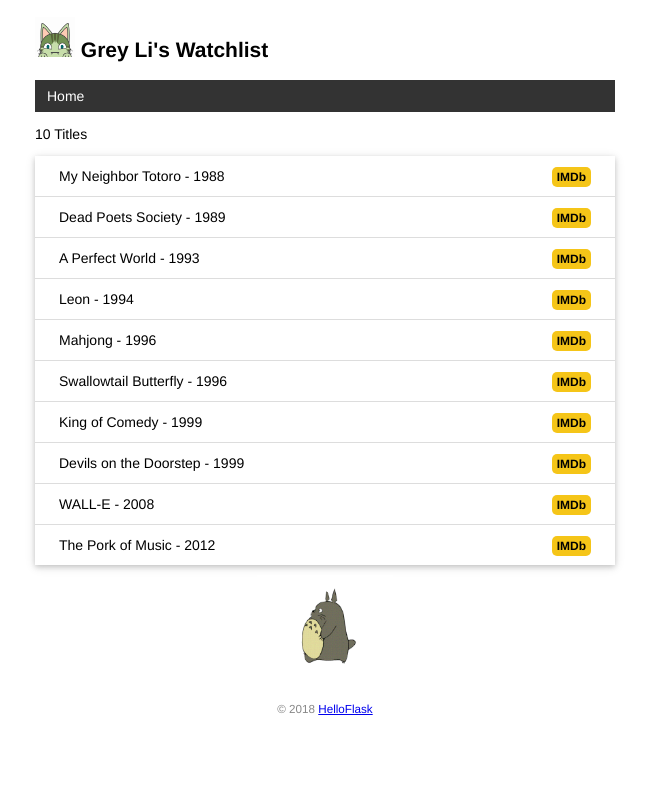
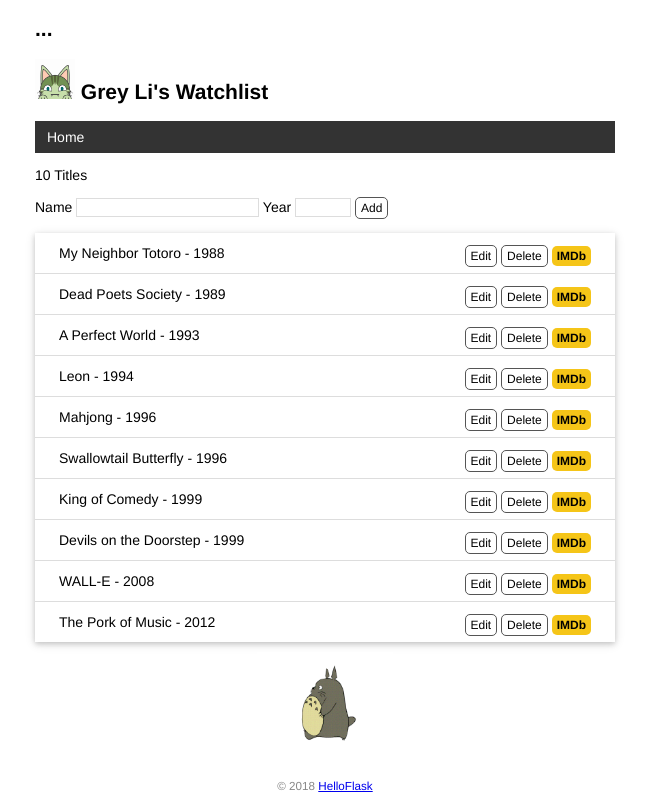
Before and after one commit to DoubleX-Li/watchlist, a Flask app: page / in a window 1280 px wide. Shown: the whole page, without its empty margins (315-964 px from the left). Before the commit the page ends 715 px from the top, so only its background shows below. Run offline with Flask 2, Linux system fonts and the light colour scheme; data comes from the database, SQL or seed files in the repository; both versions use the stored data as it was after the commit.

Commit message:
Create, edit and delete item by form

```diff
--- a/app.py
+++ b/app.py
@@ -2,7 +2,7 @@ import os
 import sys
 
 import click
-from flask import Flask, url_for, render_template
+from flask import Flask, url_for, render_template, redirect, flash, request
 from flask_sqlalchemy import SQLAlchemy
 
 WIN = sys.platform.startswith('win')
@@ -16,13 +16,56 @@ db = SQLAlchemy(app)
 
 app.config['SQLALCHEMY_DATABASE_URI'] = prefix + os.path.join(app.root_path, 'data.db')
 app.config['SQLALCHEMY_TRACK_MODIFICATIONS'] = False
+app.config['SECRET_KEY'] = 'dev'
 
 
-@app.route('/')
+@app.route('/', methods=['GET', 'POST'])
 def index():
+    if request.method == 'POST':
+        # 获取表单数据
+        title = request.form.get('title')
+        year = request.form.get('year')
+        # 验证数据
+        if not title or not year or len(year) > 4 or len(title) > 60:
+            flash('Invalid input.')
+            return redirect(url_for('index'))
+        # 保存表单数据到数据库
+        movie = Movie(title=title, year=year)
+        db.session.add(movie)
+        db.session.commit()
+        flash('Item created.')
+        return redirect(url_for('index'))
+
     movies = Movie.query.all()
     return render_template('index.html', movies=movies)
 
+@app.route('/movie/edit/<int:movie_id>', methods=['GET', 'POST'])
+def edit(movie_id):
+    movie = Movie.query.get_or_404(movie_id)
+
+    if request.method == 'POST':
+        title = request.form['title']
+        year = request.form['year']
+
+        if not title or not year or len(year) > 4 or len(title) > 60:
+            flash('Invalid input.')
+            return redirect(url_for('edit', movie_id=movie_id))
+
+        movie.title = title
+        movie.year = year
+        db.session.commit()
+        flash('Item updated.')
+        return redirect(url_for('index'))
+
+    return render_template('edit.html', movie=movie)
+
+@app.route('/movie/delete/<int:movie_id>', methods=['POST'])
+def delete(movie_id):
+    movie = Movie.query.get_or_404(movie_id)
+    db.session.delete(movie)
+    db.session.commit()
+    flash('Item deleted.')
+    return redirect(url_for('index'))
 
 @app.route('/user/<name>')
 def user_page(name):
--- a/static/css/style.css
+++ b/static/css/style.css
@@ -86,3 +86,49 @@ nav li a:hover {
     border-radius: 5px;
     padding: 3px 5px;
 }
+
+/* 覆盖某些浏览器对 input 元素定义的字体 */
+input[type=submit] {
+    font-family: inherit;
+}
+
+input[type=text] {
+    border: 1px solid #ddd;
+}
+
+input[name=year] {
+    width: 50px;
+}
+
+.btn {
+    font-size: 12px;
+    padding: 3px 5px;
+    text-decoration: none;
+    cursor: pointer;
+    background-color: white;
+    color: black;
+    border: 1px solid #555555;
+    border-radius: 5px;
+}
+
+.btn:hover {
+    text-decoration: none;
+    background-color: black;
+    color: white;
+    border: 1px solid black;
+}
+
+.alert {
+    position: relative;
+    padding: 7px;
+    margin: 7px 0;
+    border: 1px solid transparent;
+    color: #004085;
+    background-color: #cce5ff;
+    border-color: #b8daff;
+    border-radius: 5px;
+}
+
+.inline-form {
+    display: inline;
+}
--- a/templates/base.html
+++ b/templates/base.html
@@ -10,6 +10,11 @@
     {% endblock %}
 </head>
 <body>
+<!-- 插入到页面标题上方 -->
+{% for message in get_flashed_messages() %}
+    <div class="alert">{{ message }}</div>
+{% endfor %}
+<h2>...</h2>
 <h2>
     <img alt="Avatar" class="avatar" src="{{ url_for('static', filename='images/avatar.png') }}">
     {{ user.name }}'s Watchlist
--- a/templates/index.html
+++ b/templates/index.html
@@ -3,11 +3,20 @@
 {% block content %}
     {# 使用 length 过滤器获取 movies 变量的长度 #}
     <p>{{ movies|length }} Titles</p>
+    <form method="post">
+        Name <input type="text" name="title" autocomplete="off" required>
+        Year <input type="text" name="year" autocomplete="off" required>
+        <input class="btn" type="submit" name="submit" value="Add">
+    </form>
     <ul class="movie-list">
         {% for movie in movies %} {# 迭代 movies 变量 #}
             <li>
                 {{ movie.title }} - {{ movie.year }}
                 <span class="float-right">
+                    <a class="btn" href="{{ url_for('edit', movie_id=movie.id) }}">Edit</a>
+                    <form class="inline-form" method="post" action="{{ url_for('delete', movie_id=movie.id) }}">
+                        <input class="btn" type="submit" name="delete" value="Delete" onclick="return confirm('Are you sure?')">
+                    </form>
                     <a class="imdb" href="https://www.imdb.com/find?q={{ movie.title }}" target="_blank"
                        title="Find this movie on IMDb">IMDb</a>
                 </span>
```
Also changed, not shown: templates/edit.html (added, +10 -0 lines), data.db.
